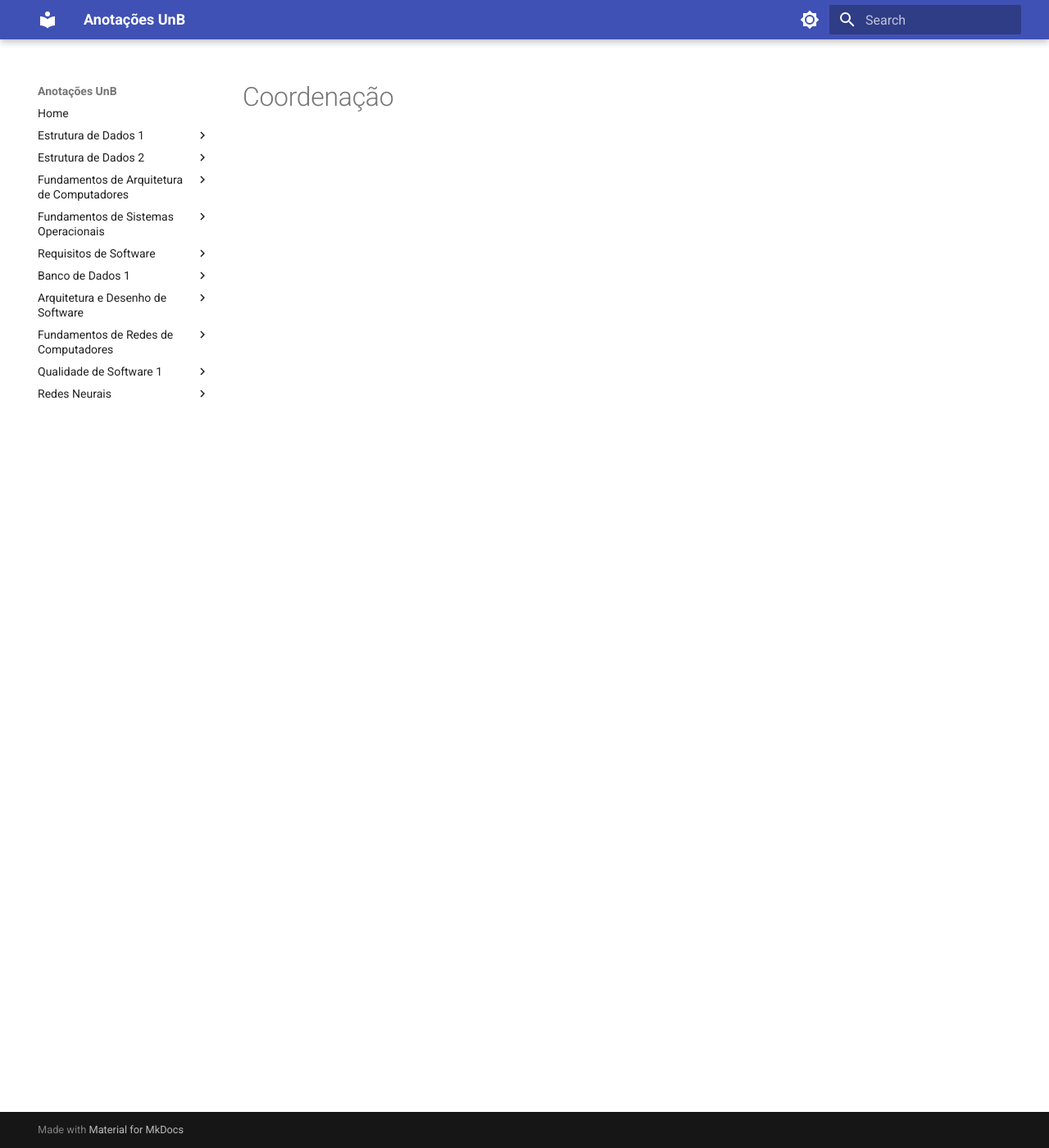
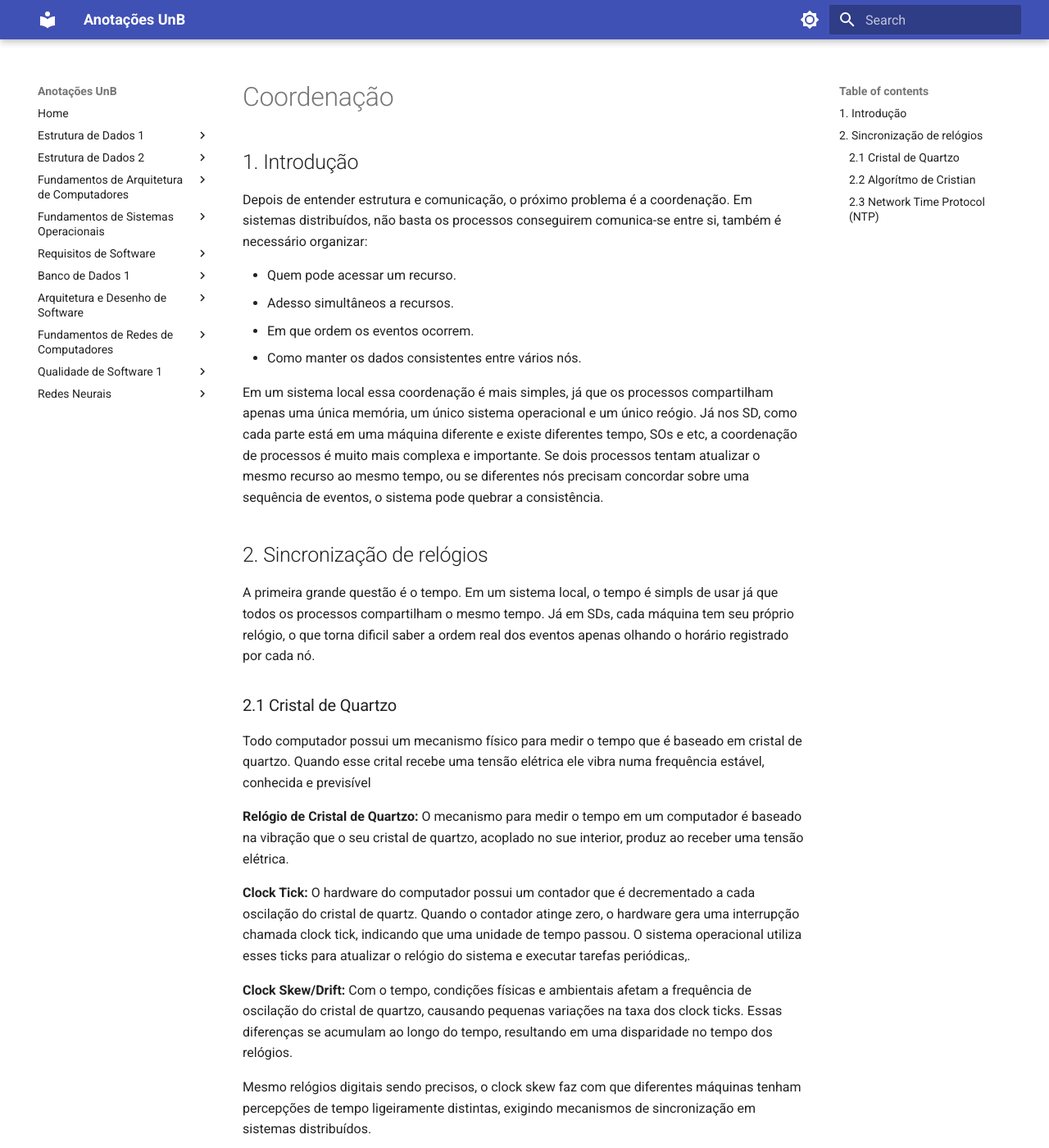
Before and after one commit to bolzanMGB/anotacoes-unb, an MkDocs documentation site: the page built from docs/disciplinas/Programação para Sistema Paralelos e Distribuidos/04_coordenacao.md, in a window 1280 px wide and 1400 px high. Shown: the whole window at 82% size. Built offline with MkDocs 1.6.1 and Material for MkDocs 9.7.7, drawn with Linux system fonts in a browser that asks for light colours; some of the changed text lies outside the part shown.

Commit message:
novo conteudo

```diff
--- a/docs/disciplinas/Programação para Sistema Paralelos e Distribuidos/04_coordenacao.md
+++ b/docs/disciplinas/Programação para Sistema Paralelos e Distribuidos/04_coordenacao.md
@@ -1 +1,39 @@
 # Coordenação
+
+## 1. Introdução
+
+Depois de entender estrutura e comunicação, o próximo problema é a coordenação. Em sistemas distribuídos, não basta os processos conseguirem  comunica-se entre si, também é necessário organizar:
+
+- Quem pode acessar um recurso.
+- Adesso simultâneos a recursos.
+- Em que ordem os eventos ocorrem.
+- Como manter os dados consistentes entre vários nós.
+
+Em um sistema local essa coordenação é mais simples, já que os processos compartilham apenas uma única memória, um único sistema operacional e um único reógio. Já nos SD, como cada parte está em uma máquina diferente e existe diferentes tempo, SOs e etc, a coordenação de processos é muito mais complexa e importante. Se dois processos tentam atualizar o mesmo recurso ao mesmo tempo, ou se diferentes nós precisam concordar sobre uma sequência de eventos, o sistema pode quebrar a consistência.
+
+## 2. Sincronização de relógios
+
+A primeira grande questão é o tempo. Em um sistema local, o tempo é simpls de usar já que todos os processos compartilham o mesmo tempo. Já em SDs, cada máquina tem seu próprio relógio, o que torna dificil saber a ordem real dos eventos apenas olhando o horário registrado por cada nó.
+
+### 2.1 Cristal de Quartzo
+
+Todo computador possui um mecanismo físico para medir o tempo que é baseado em cristal de quartzo. Quando esse crital recebe uma tensão elétrica ele vibra numa frequência estável, conhecida e previsível
+
+**Relógio de Cristal de Quartzo:** O mecanismo para medir o tempo em um computador é baseado na vibração que o seu cristal de quartzo, acoplado no sue interior, produz ao receber uma tensão elétrica.
+
+**Clock Tick:** O hardware do computador possui um contador que é decrementado a cada oscilação do cristal de quartz. Quando o contador atinge zero, o hardware gera uma interrupção chamada clock tick, indicando que uma unidade de tempo passou. O sistema operacional utiliza esses ticks para atualizar o relógio do sistema e executar tarefas periódicas,.
+
+**Clock Skew/Drift:** Com o tempo, condições físicas e ambientais afetam a frequência de oscilação do cristal de quartzo, causando pequenas variações na taxa dos clock ticks. Essas diferenças se acumulam ao longo do tempo, resultando em uma disparidade no tempo dos relógios.
+
+Mesmo relógios digitais sendo precisos, o clock skew faz com que diferentes máquinas tenham percepções de tempo ligeiramente distintas, exigindo mecanismos de sincronização em sistemas distribuídos.
+
+### 2.2 Algorítmo de Cristian
+
+Aparece como uma solução prática para sincronizar um cliente com um servidor de tempo.
+
+- Teve haver um servidor de tempo que é preciso e o cliente pode usar como referência.
+- Cliente consulta um servidor confiável.
+- Cliente registra o momento em que envia a requisição e o momento em que recebe a resposta.
+- Cliente recebe a hora e estima o atraso da comunicação da rede para ajustar o próprio relógio.
+
+### 2.3 Network Time Protocol (NTP)
```
